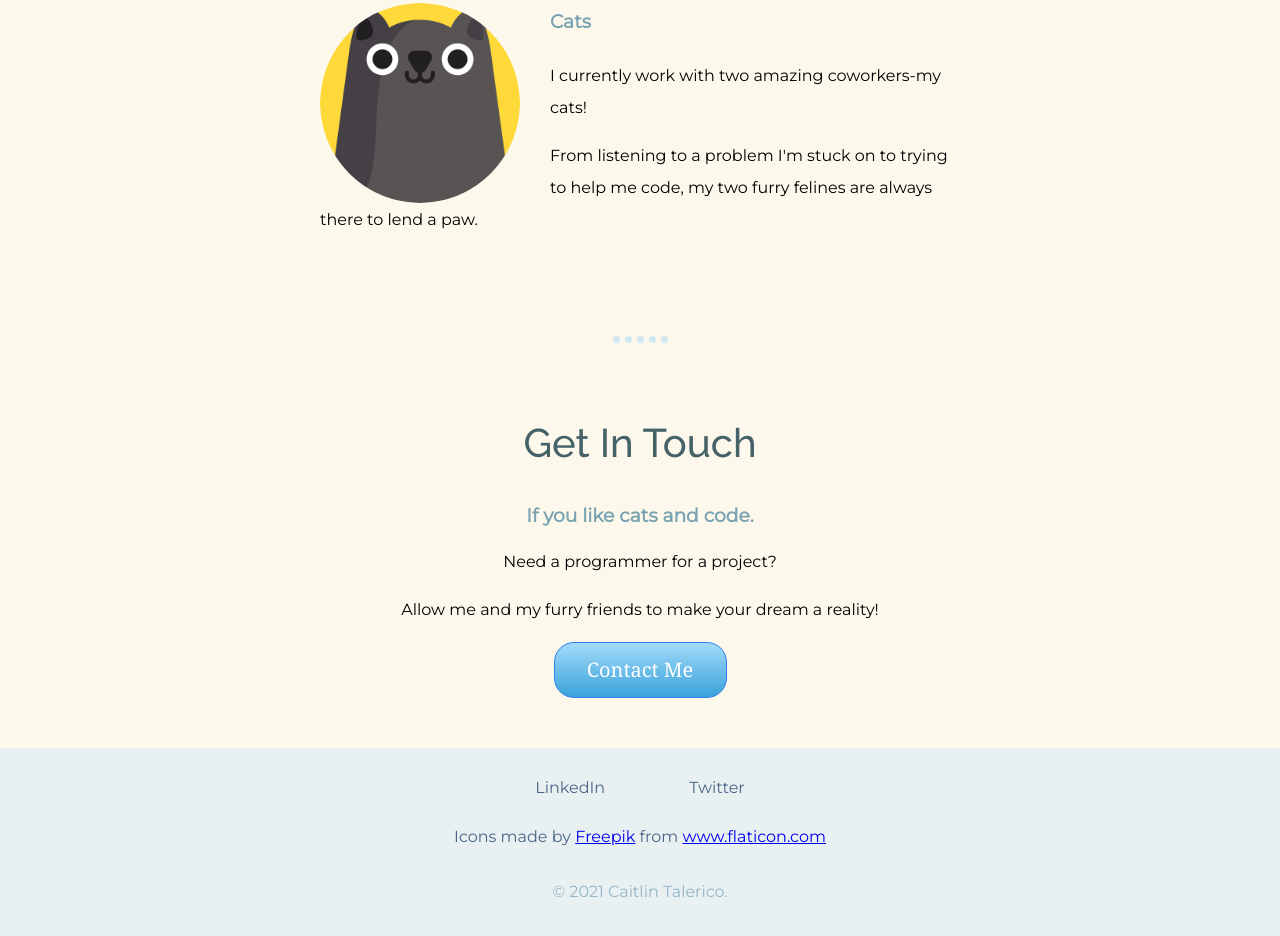
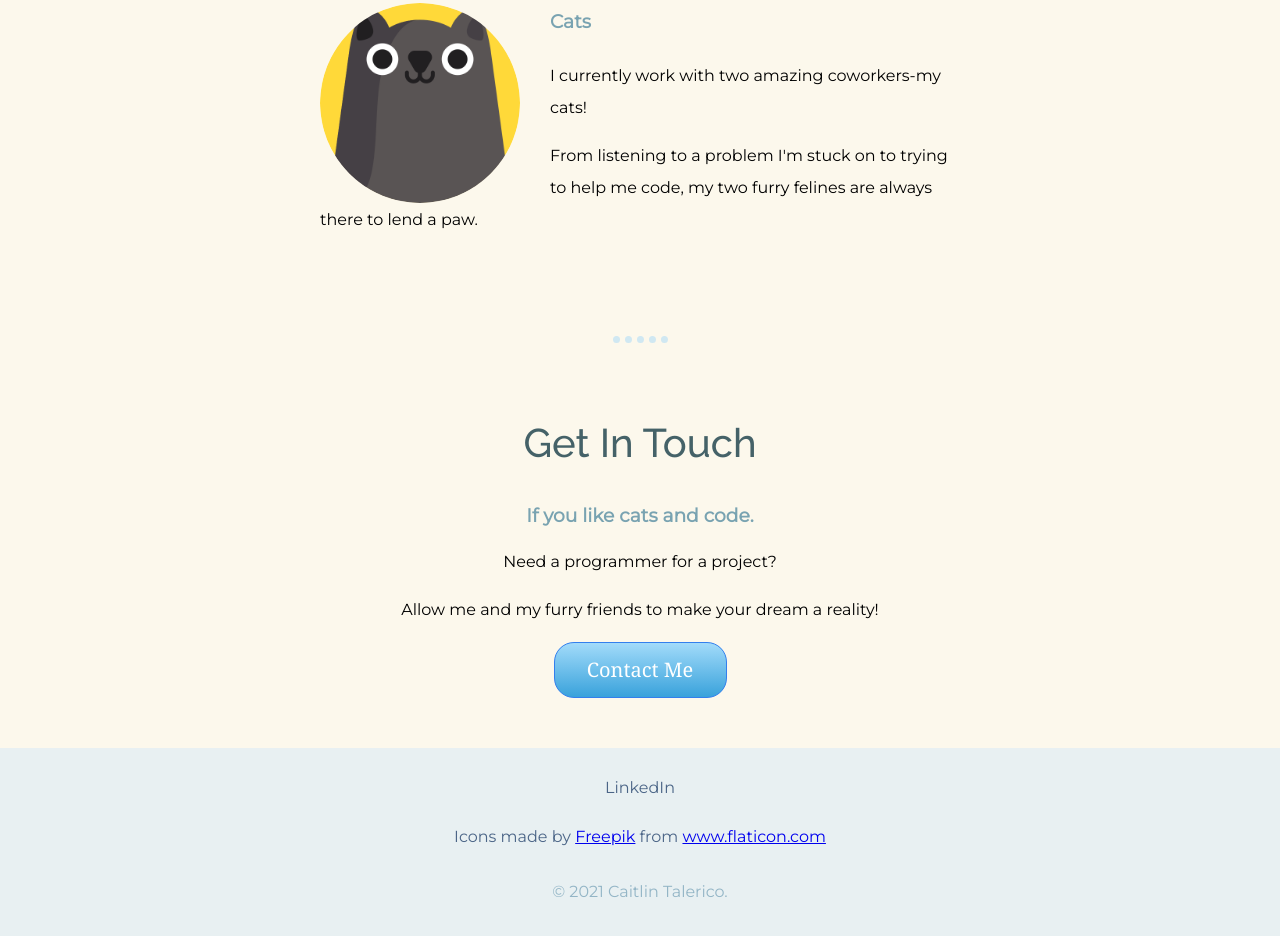
Before and after one commit to cait-tal/cv, a plain HTML site: page index.html in a window 1280 px wide. Shown: the part 2008-2944 px from the top of the page. Drawn offline with Linux system fonts and the light colour scheme.

Commit message:
Update index.html

```diff
--- a/index.html
+++ b/index.html
@@ -63,7 +63,6 @@
 
         <div class="bottom-container">
           <a class="footer-link" href="https://www.linkedin.com/in/caitlin-talerico-369b6b78">LinkedIn</a>
-          <a class="footer-link" href="https://twitter.com/">Twitter</a>
             <div class="footer-link">Icons made by <a href="https://www.freepik.com" title="Freepik">Freepik</a> from <a href="https://www.flaticon.com/" title="Flaticon">www.flaticon.com</a></div>
           <p>© 2021 Caitlin Talerico.</p>
         </div>
```
